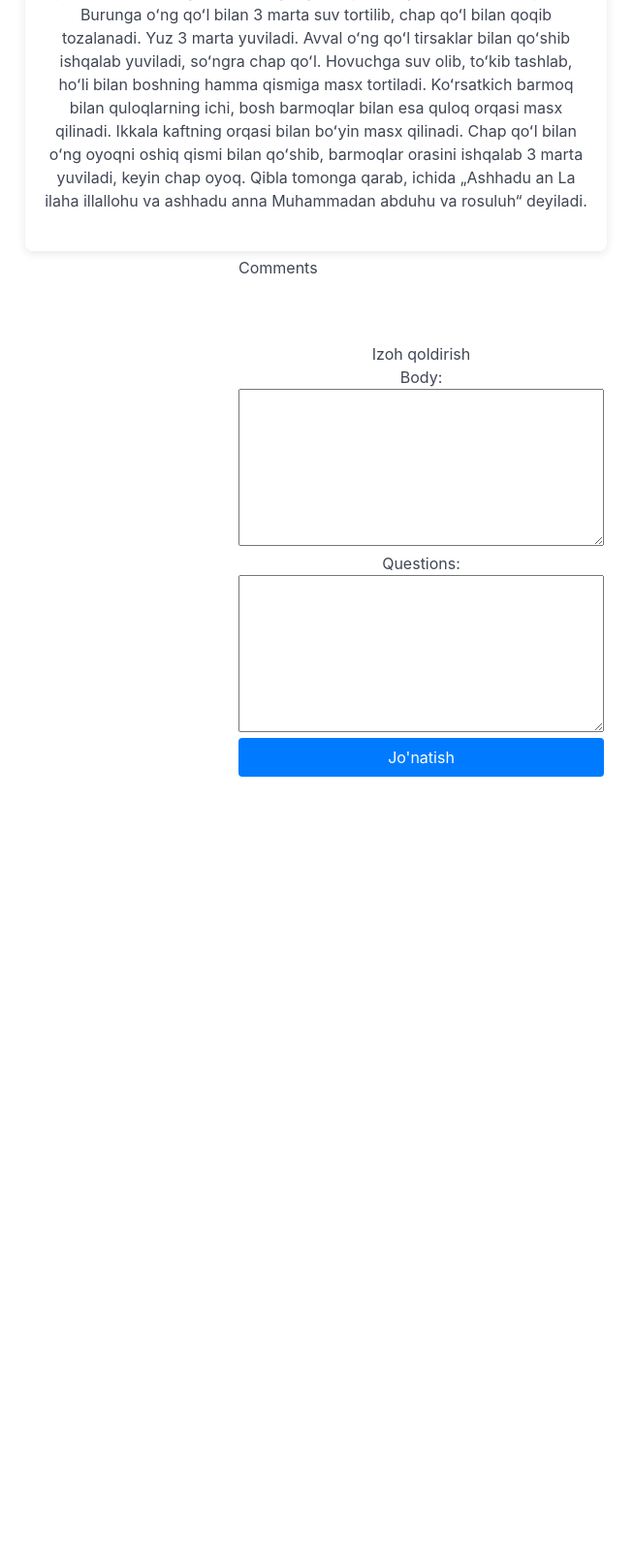
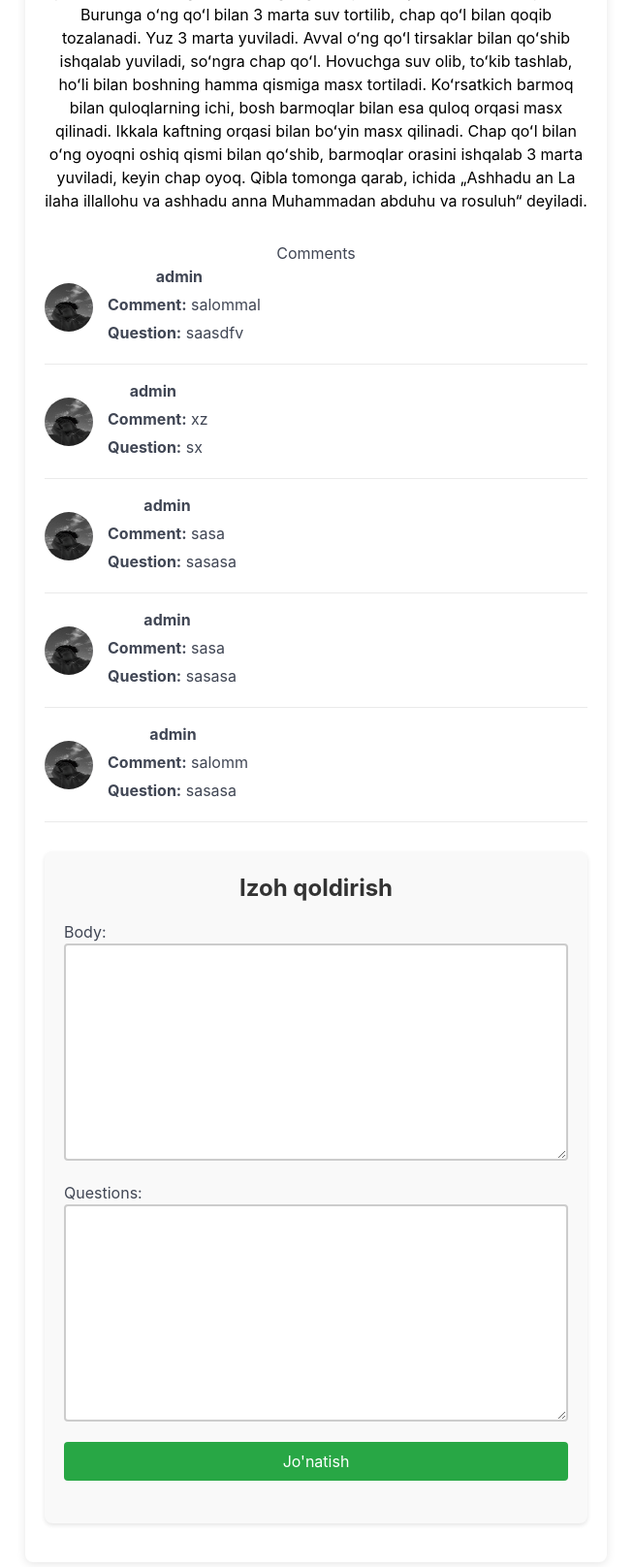
Before and after one commit to Komiljnovmuhammadziyo/blog, a Django app: page /islam/1 in a window 1280 px wide. Shown: the part 1004-2620 px from the top of the page at 97% size, without its empty margins (314-968 px from the left). Before the commit the page ends 1805 px from the top, so only its background shows below. Run offline with Django 4.2, Linux system fonts and the light colour scheme; data comes from the database, SQL or seed files in the repository; both versions use the stored data as it was after the commit; some libraries are stand-ins or nearby versions.

Commit message:
oxrgi amal bitgan veb sayt

```diff
--- a/blog_app/admin.py
+++ b/blog_app/admin.py
@@ -7,3 +7,9 @@ from blog_app.models import Islam, Comment
 class CustomUserAdmin(admin.ModelAdmin):
     list_display = ('name','body', 'image','status')
     search_fields = ('name', 'body', 'image')
+
+
+@admin.register(Comment)
+class CustomUserAdmin(admin.ModelAdmin):
+    list_display = ('body','questions')
+    search_fields = ('body','questions')
--- a/blog_app/forms.py
+++ b/blog_app/forms.py
@@ -3,11 +3,13 @@ from django.forms import ModelForm
 from blog_app.models import Comment, Islam
 
 
+from django import forms
+from .models import Comment
+
 class CommentForm(forms.ModelForm):
     class Meta:
         model = Comment
-        fields = ['body', 'questions']
-
+        fields = ('body', 'questions')
 
 class EditCommentForm(forms.ModelForm):
     class Meta:
--- a/blog_app/views.py
+++ b/blog_app/views.py
@@ -12,40 +12,107 @@ from django.views.generic import UpdateView, CreateView, ListView
 from .models import Comment
 from .forms import CommentForm
 
+from django.shortcuts import render, get_object_or_404, redirect
+from django.views import View
+from .models import Islam, Comment
+from .forms import CommentForm
+
+
 class IslamDetailView(View):
     def get(self, request, id):
-        islam = Islam.objects.get(id=id)
-        comments = Comment.objects.filter(id=id)
+        islam = get_object_or_404(Islam, id=id)
+        comments = Comment.objects.all()  # Bu islam obyektiga bog'langan barcha izohlarni olish
         comment_form = CommentForm()
 
         context = {
             'islam': islam,
             'comments': comments,
-            'form': comment_form
+            'comment_form': comment_form
+        }
+
+        return render(request, 'islam/islam_detail.html', context)
+
+    def post(self, request, id):
+        islam = get_object_or_404(Islam, id=id)
+        comment_form = CommentForm(request.POST)
+
+        if comment_form.is_valid():
+            comment = comment_form.save(commit=False)
+            comment.islam = islam
+            comment.user = request.user
+            comment.save()
+            return redirect('blog:islam-view', id=id)  # Izoh qo'shilgandan keyin shu betga qayta yo'naltirish
+
+        comments = islam.comments.all()
+        context = {
+            'islam': islam,
+            'comments': comments,
+            'comment_form': comment_form
         }
 
         return render(request, 'islam/islam_detail.html', context)
 
 
-
-
 class IslamListView(View):
     def get(self, request):
-        islam = Islam.objects.all()
+        islam = Islam.objects.filter(status='published')
         context = {
             'islam': islam,
         }
         return render(request, 'islam/islam_list.html', context)
 # Izoh qo'shish
 
+from django.shortcuts import render, redirect
+from django.views import View
+from .models import Islam, Comment
+from .forms import CommentForm
+
+class AddCommentView(View):
+    def get(self, request, pk):
+        # Faqat 'GET' metodida forma ko'rsatish mumkin
+        form = CommentForm()
+        return render(request, 'islam/islam_detail.html', {'form': form})
+
+    def post(self, request, pk):
+        # 'POST' metodida commentni saqlash
+        form = CommentForm(request.POST)
+        if form.is_valid():
+            comment = form.save(commit=False)
+            comment.islam = Islam.objects.get(pk=pk)
+            comment.save()
+            return redirect('blog:islam-list-view')  # Yangi comment qo'shilgandan keyin qayerga yo'naltiriladi
+        return render(request, 'islam/islam_detail.html', {'form': form})
 
 
-class AddCommentView(CreateView):
-    model = Comment
-    form_class = CommentForm
-    template_name = 'islam/islam_detail.html'
-    success_url = reverse_lazy('blog:islam-list-view')  # Yoki izohlar ro'yxatiga yo'naltiruvchi URL
+class EditCommentView(View):
+    def get(self, request, id, comment_id):
+        comment = get_object_or_404(Comment, id=comment_id)
+        islam = comment.islam
+        comments = Comment.objects.filter(islam=islam).exclude(id=comment_id)
+        if comment.user != request.user:
+            messages.error(request, "You do not have permission to edit this review.")
+            return redirect(reverse('islam:islam-view', kwargs={'id': id}))
 
+        comment_form = CommentForm(instance=comment)
+        return render(request, 'crud/edit.html', {'form': comment_form, 'islam': islam, 'comments': comments})
+
+    def post(self, request, id, comment_id):
+        comment = get_object_or_404(Comment, id=comment_id)
+
+        # Check if the user is authorized to edit the comment
+        if comment.user != request.user:
+            messages.error(request, "You do not have permission to edit this review.")
+            return redirect(reverse('islam:islam_view', kwargs={'id': id}))
+
+        comment_form = CommentForm(request.POST, instance=comment)
+        if comment_form.is_valid():
+            comment_form.save()
+            messages.success(request, "Review updated successfully.")
+            return redirect(reverse('islam:islam-view', kwargs={'book_id': id}))
+        else:
+            messages.error(request, "Please correct the error below.")
+
+        return render(request, 'crud/edit.html', {'form': comment_form})
 
 
 
@@ -55,20 +122,3 @@ class AddPostView(CreateView):
     form_class = AddPostForm
     template_name = 'posts/add_post.html'
     success_url = reverse_lazy('blog:islam-list-view')
-
-
-
-
-
-class CommentListView(ListView):
-    model = Comment
-    template_name = 'islam/islam_list.html'
-    context_object_name = 'comments'
-    ordering = ['-created_at']
-
-
-class EditCommentView(UpdateView):
-    model = Comment
-    form_class = CommentForm
-    template_name = 'crud/edit.html'
-    success_url = reverse_lazy('blog:islam-view', pk_url_kwarg = 'id')
--- a/templates/base.html
+++ b/templates/base.html
@@ -4,6 +4,7 @@
     <meta charset="UTF-8">
     <title>Title</title>
     <link rel="stylesheet" href="https://cdn.jsdelivr.net/npm/bulma@1.0.1/css/bulma.min.css">
+
     <link rel="stylesheet" href="https://cdnjs.cloudflare.com/ajax/libs/font-awesome/6.6.0/css/all.min.css">
 </head>
 <body style="background-">
--- a/templates/islam/islam_detail.html
+++ b/templates/islam/islam_detail.html
@@ -10,24 +10,123 @@
         <div class="profile-info">
         <img class="img" src="{{ islam.image.url }}">
             <h1>{{ islam.title }}</h1>
-            <h4>{{ islam.body }}</h4>
-            <h4>{{ comment.body }}</h4>
-            <h4>{{ comment.question }}</h4>
+            <h4 class="black-text">{{ islam.body }}</h4>
+    <style>
+        .black-text {
+            color: black;
+        }
+        .comment-section {
+            margin-top: 30px;
+        }
+        .comment {
+            border-bottom: 1px solid #eaeaea;
+            padding-bottom: 15px;
+            margin-bottom: 15px;
+        }
+        .comment img {
+            border-radius: 50%;
+            width: 50px;
+            height: 50px;
+            margin-right: 15px;
+        }
+        .comment-body {
+            display: flex;
+            align-items: center;
+        }
+        .comment-user {
+            font-weight: bold;
+            margin-right: 10px;
+        }
+        .comment-text {
+            margin-top: 5px;
+        }
+        /* Form container settings */
+        .form-container {
+            margin-top: 30px;
+            padding: 20px;
+            background-color: #f9f9f9; /* Form orqasida och kulrang fon */
+            border-radius: 8px;
+            box-shadow: 0 2px 4px rgba(0, 0, 0, 0.1); /* Pastki qismiga soya qo'shish */
+        }
+
+        /* Title styling */
+        .form-container h4 {
+            margin-bottom: 15px;
+            font-size: 24px;
+            font-weight: bold;
+            color: #333;
+        }
+
+        /* Input and textarea styling */
+        .form-container form input[type="text"],
+        .form-container form textarea {
+            width: 100%;
+            padding: 10px;
+            margin-bottom: 10px;
+            border: 2px solid #ccc;
+            border-radius: 4px;
+            font-size: 16px;
+        }
+
+        /* Button styling */
+        .form-container form button {
+            display: inline-block;
+            background-color: #28a745;
+            color: #fff;
+            padding: 10px 20px;
+            border: none;
+            border-radius: 4px;
+            font-size: 16px;
+            cursor: pointer;
+            transition: background-color 0.3s ease;
+        }
+
+        /* Button hover effect */
+        .form-container form button:hover {
+            background-color: #218838;
+        }
+
+        /* Responsive styling */
+        @media (max-width: 768px) {
+            .form-container {
+                padding: 15px;
+            }
+
+            .form-container h4 {
+                font-size: 20px;
+            }
+        }
+
+    </style>
+
+            <div class="comment-section">
+                <h2>Comments</h2>
+                {% for comment in comments %}
+                <div class="comment">
+                    <div class="comment-body">
+                        <img src="{{ comment.user.image.url }}" alt="{{ comment.user.username }}">
+                        <div>
+                            <span class="comment-user">{{ comment.user.username }}</span>
+                            <p class="comment-text"><b>Comment:</b> {{ comment.body }}</p>
+                            <p class="comment-text"><b>Question:</b> {{ comment.questions }}</p>
                         </div>
                     </div>
-        <div class="col-7">
-        <h2>Comments</h2>
-        <hr>
+                </div>
+                {% endfor %}
+            </div>
                 <div class="row me-3">
                     <div class="col-8">
+                        <div class="form-container">
                             <h4>Izoh qoldirish</h4>
-                <form method="post">
+                            <form method="post" enctype="multipart/form-data">
                                 {% csrf_token %}
-                    {{ form.as_p }}
+                                {{ comment_form.as_p }}
                                 <button type="submit" class="btn btn-success">Jo'natish</button><br><br>
                             </form>
                         </div>
                     </div>
                 </div>
+            </div>
+        </div>
 </center>
 {% endblock content %}
--- a/templates/registration/register.html
+++ b/templates/registration/register.html
@@ -5,7 +5,7 @@
     <div class="register-container">
 
         <h2>Register</h2>
-        <form method="post">
+        <form method="post" enctype="multipart/form-data">
             {% csrf_token %}
             <div class="input-group">
                 {{ form.as_p }}
--- a/users/urls.py
+++ b/users/urls.py
@@ -1,6 +1,6 @@
 from django.urls import path
 
-from users.views import LoginUserView, UserCreateViews, ProfileView, LogoutView
+from users.views import LoginUserView, UserCreateView, ProfileView, LogoutView
 
 app_name = 'users'
 
@@ -9,7 +9,7 @@ urlpatterns = [
     # path('user/<int:user_id>/unfollow/', unfollow_user, name='unfollow_user'),
     # path('profiles/', ProfileView.as_view(), name='profiles'),
     #
-    path('register/', UserCreateViews.as_view(), name='register_page'),
+    path('register/', UserCreateView.as_view(), name='register_page'),
     path('login/', LoginUserView.as_view(), name='login_page'),
     path('logout/', LogoutView.as_view(), name='logout'),
     #
```
Also changed, not shown: users/forms.py (+12 -1 lines), users/views.py (+9 -3 lines), db.sqlite3. Lines whose indentation alone changed are shown as unchanged.
